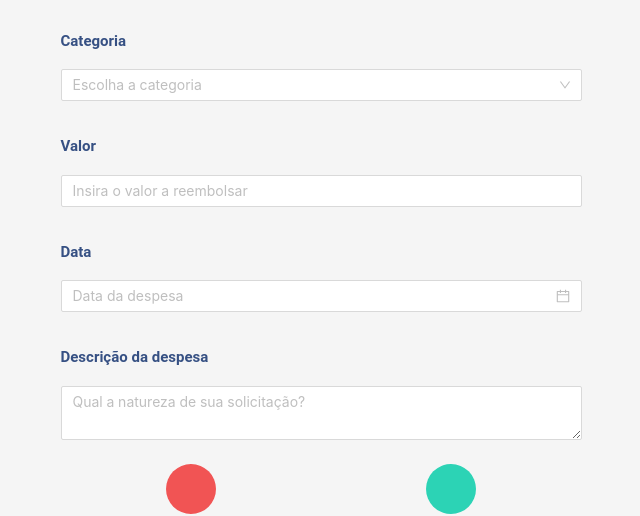
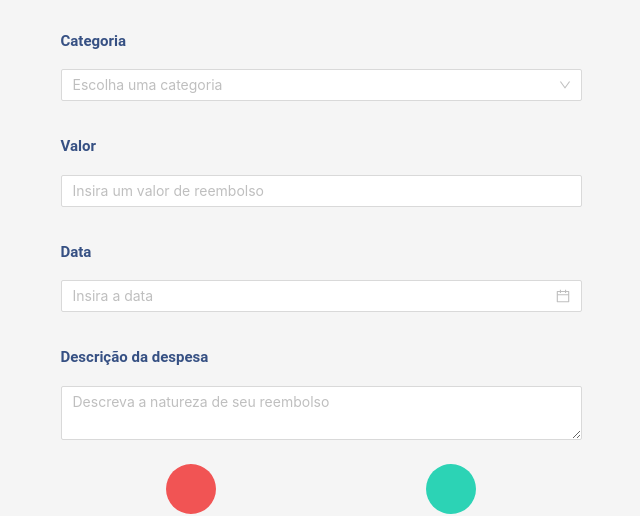
Before and after one commit to ricardossantis/reembolsa_ai, a React (Create React App) app: page / in a window 1280 px wide. Shown: the part 175-691 px from the top of the page, without its empty margins (319-959 px from the left). Built offline with nearby package versions, Linux system fonts and the light colour scheme.

Commit message:
wip: refound request page

```diff
--- a/src/App.js
+++ b/src/App.js
@@ -1,6 +1,6 @@
 import React from "react";
 import "./App.css";
-import RefoundRequest from "./pages/refound-request";
+import RefoundRequest from "./components/refound-request";
 
 function App() {
   return <RefoundRequest />;
--- a/src/pages/refound-request/index.jsx
+++ b/src/components/refound-request/index.jsx
@@ -44,7 +44,7 @@ const RefoundRequest = () => {
 
           <Form.Item background-color="#f5f5f5">
             <Cascader
-              placeholder="Escolha a categoria"
+              placeholder="Escolha uma categoria"
               options={[
                 {
                   value: "Alimentação",
@@ -73,19 +73,19 @@ const RefoundRequest = () => {
           <SubTitle>Valor</SubTitle>
 
           <Form.Item>
-            <InputNumber placeholder="Insira o valor a reembolsar" />
+            <InputNumber placeholder="Insira um valor de reembolso" />
           </Form.Item>
 
           <SubTitle>Data</SubTitle>
 
           <Form.Item>
-            <DatePicker placeholder="Data da despesa" />
+            <DatePicker placeholder="Insira a data" />
           </Form.Item>
 
           <SubTitle>Descrição da despesa</SubTitle>
 
           <Form.Item>
-            <Input.TextArea placeholder="Qual a natureza de sua solicitação?" />
+            <Input.TextArea placeholder="Descreva a natureza de seu reembolso" />
           </Form.Item>
 
           <>
```
Also changed, not shown: src/components/refound-request/refound-style.jsx (renamed from src/pages/refound-request/refound-style.jsx).
